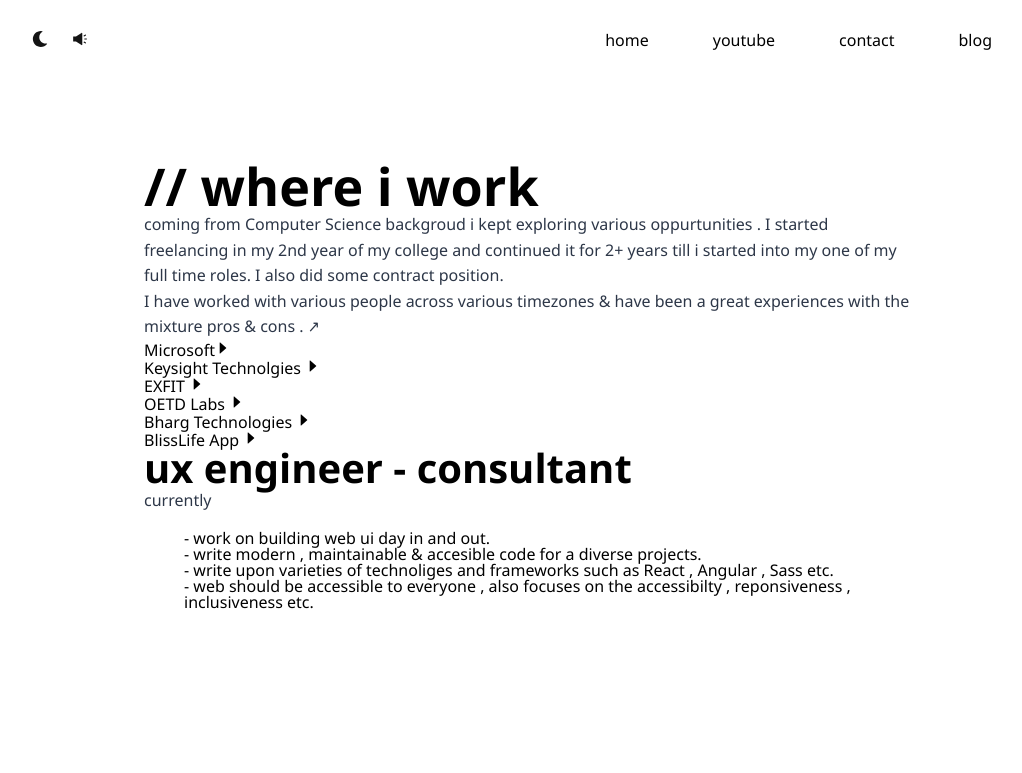
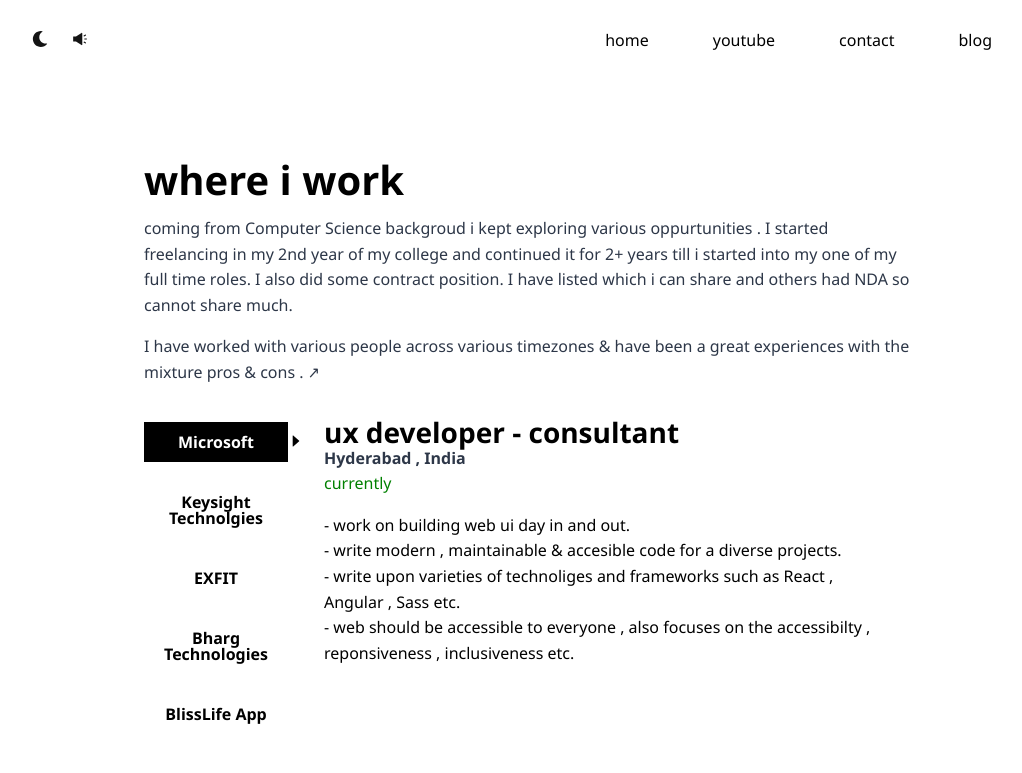
Before and after one commit to rohanprasadofficial/react-gatsby-portfolio, a Gatsby site: page /experience in a window 1280 px wide. Shown: the whole page, without its empty margins (112-1134 px from the left). Built offline with nearby package versions, Linux system fonts and the light colour scheme; Gatsby itself is replaced by a stand-in of ours; some packages are replaced by stand-ins of ours.

Commit message:
experience fixes

```diff
--- a/src/design-language/theme.js
+++ b/src/design-language/theme.js
@@ -30,7 +30,7 @@ const radii = {
 const theme = {
   dark: {
     body: {
-      background: colors.black,
+      background: "#151515",
       title: {
         foreground: colors.white,
       },
--- a/src/pages/blog/index.js
+++ b/src/pages/blog/index.js
@@ -12,13 +12,11 @@ export default function Blog({ data }) {
       <SEO title="Blog" />
 
       <StyledBlog>
-        <h3>My blog posts</h3>
+        <h2>My blog posts</h2>
         {posts.map((post, index) => (
           <article key={post.id}>
             <Link to={post.fields.slug}>
-              <h4>
-                {posts.length - index} . {post.frontmatter.title}
-              </h4>
+              <h4>{post.frontmatter.title}</h4>
             </Link>
             <small>
               {post.frontmatter.author}, {post.frontmatter.date}
--- a/src/pages/experience.js
+++ b/src/pages/experience.js
@@ -2,67 +2,99 @@ import React from "react"
 import { AiFillCaretRight } from "react-icons/ai"
 import styled from "styled-components"
 import Container from "../components/container"
+import { SEO } from "../components/"
+export default function Experience() {
+  const showDesc = e => {
+    let d = document.querySelectorAll(".orglist__item--title")
+    d.forEach(e => {
+      e.classList.add("inactive-org")
+    })
+    e.target.classList.remove("inactive-org")
+    let dt = e.target.getAttribute("data-target")
 
-export default function Experience() {
+    let d1 = document.querySelectorAll(".orgdesc")
+    d1.forEach(e => {
+      e.classList.add("inactive-desc")
+      if (dt == e.getAttribute("data-target")) {
+        e.classList.remove("inactive-desc")
+      }
+    })
+  }
+
   return (
     <Container>
+      <SEO title="Experience" />
       <StyledDiv>
-        <h1> {"//"} where i work </h1>
+        <h2> where i work </h2>
         <p>
           coming from Computer Science backgroud i kept exploring various
           oppurtunities . I started freelancing in my 2nd year of my college and
           continued it for 2+ years till i started into my one of my full time
-          roles. I also did some contract position.
+          roles. I also did some contract position. I have listed which i can
+          share and others had NDA so cannot share much.
         </p>
+        <br />
         <p>
           I have worked with various people across various timezones & have been
           a great experiences with the mixture pros & cons . ↗
         </p>
 
-        <div>
-          <div>
-            <div>
-              Microsoft
+        <div className="orgcontainer">
+          <div className="orglist">
+            <div className="orglist__item" onClick={showDesc}>
+              <h5 className="orglist__item--title" data-target="1">
+                Microsoft
+              </h5>
+              <span>
+                <AiFillCaretRight />
+              </span>
+            </div>
+            <div className="orglist__item" onClick={showDesc}>
+              <h5 className="orglist__item--title inactive-org" data-target="2">
+                Keysight Technolgies
+              </h5>
+              <span>
+                <AiFillCaretRight />
+              </span>
+            </div>
+            <div className="orglist__item" onClick={showDesc}>
+              <h5 className="orglist__item--title inactive-org" data-target="3">
+                EXFIT
+              </h5>
+              <span>
+                <AiFillCaretRight />
+              </span>
+            </div>
+
+            <div className="orglist__item" onClick={showDesc}>
+              <h5 className="orglist__item--title inactive-org" data-target="4">
+                Bharg Technologies
+              </h5>
               <span>
                 <AiFillCaretRight />
               </span>
             </div>
             <div>
-              Keysight Technolgies{" "}
-              <span>
-                <AiFillCaretRight />
-              </span>
-            </div>
-            <div>
-              EXFIT{" "}
-              <span>
-                <AiFillCaretRight />
-              </span>
-            </div>
-            <div>
-              OETD Labs{" "}
-              <span>
-                <AiFillCaretRight />
-              </span>
-            </div>
-            <div>
-              Bharg Technologies{" "}
-              <span>
-                <AiFillCaretRight />
-              </span>
-            </div>
-            <div>
-              BlissLife App{" "}
-              <span>
-                <AiFillCaretRight />
-              </span>
+              <div className="orglist__item" onClick={showDesc}>
+                <h5
+                  className="orglist__item--title inactive-org"
+                  data-target="5"
+                >
+                  BlissLife App
+                </h5>
+                <span>
+                  <AiFillCaretRight />
+                </span>
+              </div>
             </div>
           </div>
-
-          <div>
-            <h2>ux engineer - consultant</h2>
-            <p>currently</p>
-            <ul style={{ listStyle: "none" }}>
+          <div className="orgdesc " data-target="1">
+            <h3>ux developer - consultant</h3>
+            <p>
+              <strong> Hyderabad , India </strong>
+            </p>
+            <p style={{ color: "green" }}>currently</p>
+            <ul>
               <li>- work on building web ui day in and out. </li>
               <li>
                 - write modern , maintainable & accesible code for a diverse
@@ -78,6 +110,80 @@ export default function Experience() {
               </li>
             </ul>
           </div>
+
+          <div className="orgdesc inactive-desc" data-target="2">
+            <h3>R&D Intern</h3>
+            <p>
+              <strong> Kolkata , India </strong>
+            </p>
+
+            <ul>
+              <li>
+                - Worked with the CloudPeak team which allows to test the
+                IaaS(Infrastructure as a Service) and draw conclusions about it.
+              </li>
+              <li>- Worked on various automations and style modification.</li>
+              <li>- wrote frontend xml frameworks for styling display..</li>
+            </ul>
+          </div>
+
+          <div className="orgdesc inactive-desc" data-target="3">
+            <h3>Android Engineer</h3>
+            <p>
+              <strong> Kyiv , Ukraine </strong>
+            </p>
+            <ul>
+              <li>- worked on the main Android App </li>
+              <li>- implemented subscription model for the company.</li>
+              <li>
+                - implemented video compression & playing mechanism for
+                excercises.
+              </li>
+              <li>
+                - designed high quality android app which runs the entire
+                revenue model of the company.
+              </li>
+            </ul>
+          </div>
+
+          <div className="orgdesc inactive-desc" data-target="4">
+            <h3>Fullstack Developer</h3>
+            <p>
+              <strong> Schwyz, Switzerland </strong>
+            </p>
+
+            <ul>
+              <li>- worked on main Android App and Backend Features. </li>
+              <li>
+                - wrote microservices which can integreted to different
+                platforms.
+              </li>
+              <li>- converted the design into Apps & Websites.</li>
+              <li>
+                - worked directly with founders to bring startup into life.
+              </li>
+            </ul>
+          </div>
+
+          <div className="orgdesc inactive-desc" data-target="5">
+            <h3>Fullstack Developer</h3>
+            <p>
+              <strong>Schwyz, Switzerland</strong>
+            </p>
+            <ul>
+              <li>
+                - worked on design architecure of the platform from scratch.
+              </li>
+              <li>
+                - building android apps and various marketing website of the
+                platform to onbaord users.
+              </li>
+              <li>
+                - work with the designers to bring design concepts to real apps.
+              </li>
+              <li>- Also worked on developing entire backend.</li>
+            </ul>
+          </div>
         </div>
       </StyledDiv>
     </Container>
@@ -85,6 +191,62 @@ export default function Experience() {
 }
 
 const StyledDiv = styled.div`
+  h2 {
+    margin-bottom: 1rem;
+  }
+  .orgcontainer {
+    display: flex;
+    justify-content: space-around;
+  }
+
+  .orgdesc {
+    display: flex;
+    flex-direction: column;
+    padding: 0 1.25rem;
+    margin-top: 2rem;
+    ul {
+      padding: 0;
+      li {
+        line-height: 1.6rem;
+      }
+    }
+  }
+
+  .orglist {
+    margin: 1rem 0;
+    &__item {
+      display: flex;
+      margin: 1.25rem 0;
+      span {
+        align-items: center;
+        margin: auto 0;
+      }
+      &--title {
+        width: 9rem;
+        padding: 0.75rem 0rem;
+        text-align: center;
+        background-color: ${props => props.theme.body.button.background};
+        color: ${props => props.theme.body.button.foreground};
+      }
+    }
+  }
   background-color: ${props => props.theme.body.background};
   color: ${props => props.theme.body.title.foreground};
+
+  .inactive-desc {
+    display: none;
+  }
+
+  .active-org {
+    span {
+      display: block;
+    }
+  }
+  .inactive-org {
+    background-color: ${props => props.theme.body.background};
+    color: ${props => props.theme.body.button.background};
+    & + span {
+      display: none;
+    }
+  }
 `
```
Also changed, not shown: src/pages/404.js (+4 -3 lines).
